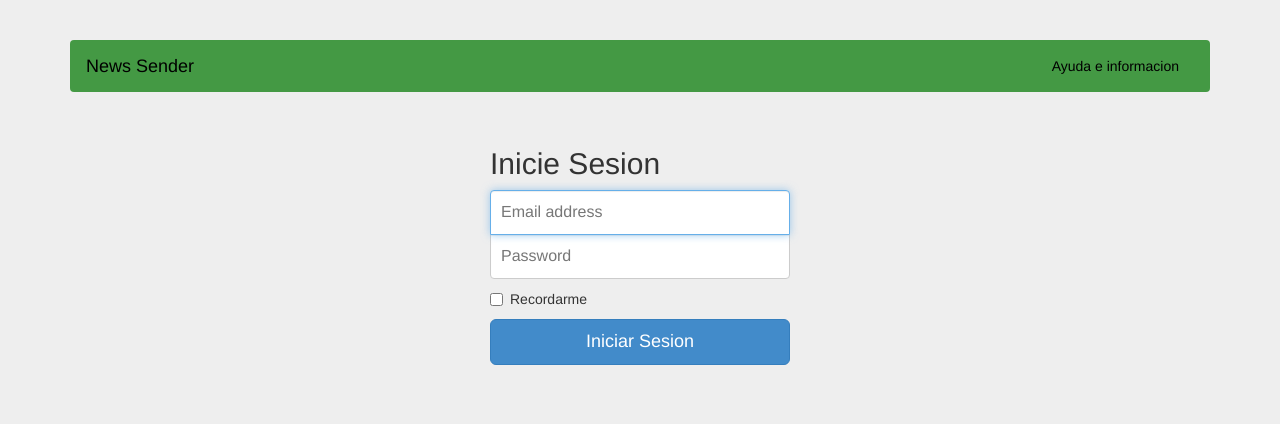
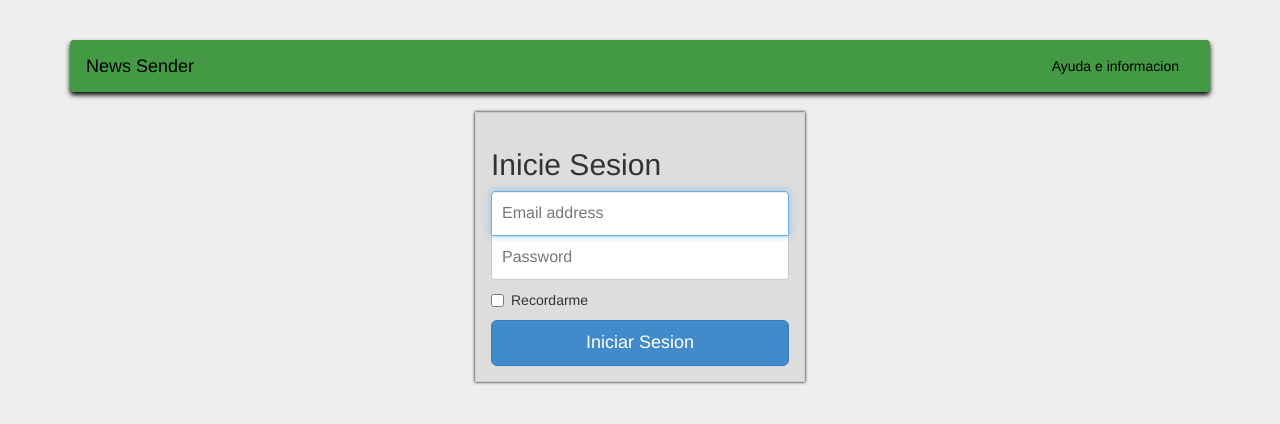
Before and after one commit to Northwood128/NewsSender, a PHP site: page /login.html in a window 1280 px wide. Shown: the top 424 px of the page. Run offline with PHP 8.4, Linux system fonts and the light colour scheme.

Commit message:
Style changes on login form

```diff
--- a/css/login-style.css
+++ b/css/login-style.css
@@ -3,11 +3,13 @@ body {
   padding-bottom: 40px;
   background-color: #eee;
 }
-
 .login-form {
+  background: #DDD;
   max-width: 330px;
   padding: 15px;
   margin: 0 auto;
+  border: 1px solid #CCC;
+  box-shadow: 0 0 3px #000000;
 }
 .login-form .form-login-heading,
 .login-form .checkbox {
@@ -20,8 +22,8 @@ body {
   position: relative;
   height: auto;
   -webkit-box-sizing: border-box;
-     -moz-box-sizing: border-box;
-          box-sizing: border-box;
+ -moz-box-sizing: border-box;
+  box-sizing: border-box;
   padding: 10px;
   font-size: 16px;
 }
@@ -40,6 +42,7 @@ body {
 }
 .NS-navbar {
 	background-color: #494;
+	box-shadow: 0px 3px 5px #000;
 }
 .navbar-nav>li>a:hover{
 	background-color: #484;
```
